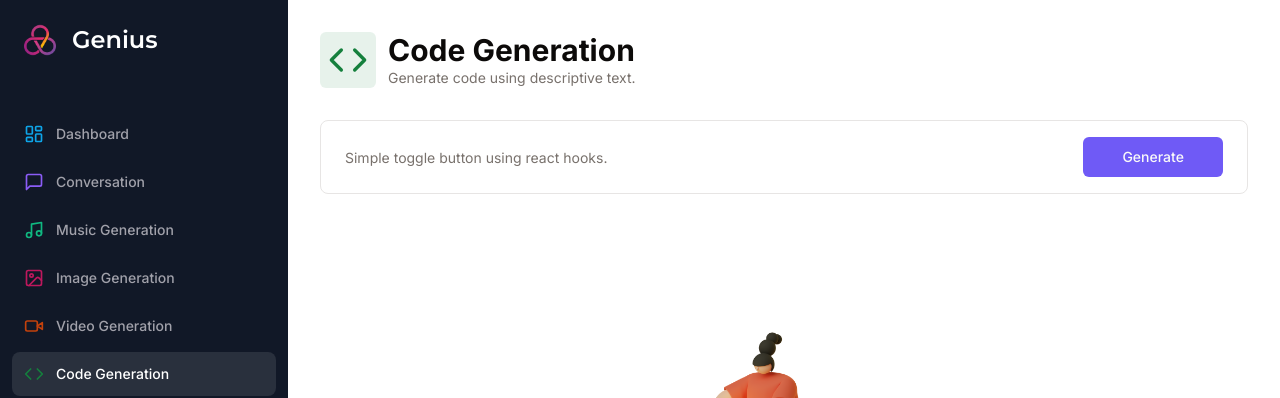
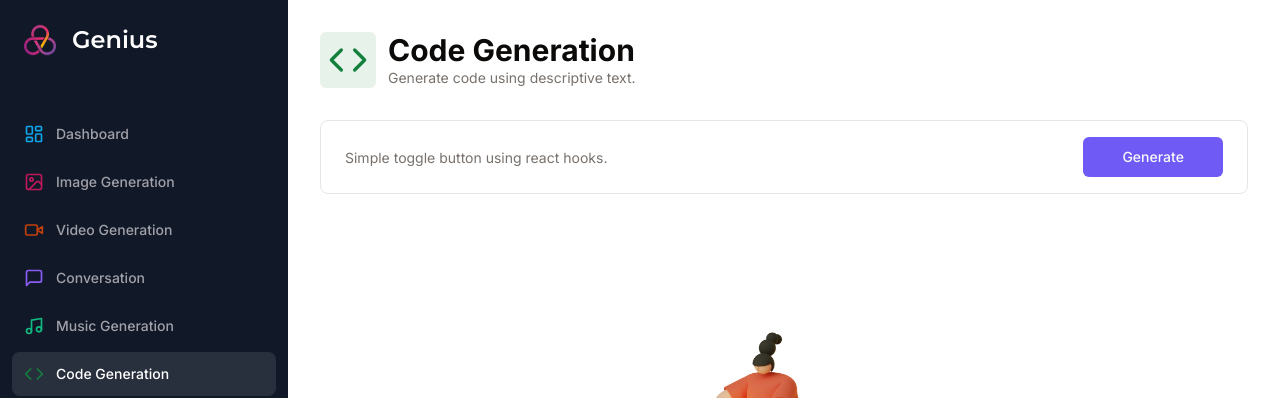
Before and after one commit to Naruto0829/next13-ai-saas, a Next.js app: page /code in a window 1280 px wide. Shown: the top 398 px of the page. Built offline with nearby package versions, Linux system fonts and the light colour scheme; no server answers.

Commit message:
feat: reorder

```diff
--- a/components/sidebar.tsx
+++ b/components/sidebar.tsx
@@ -23,6 +23,18 @@ const routes = [
     color: "text-sky-500"
   },
   {
+    label: 'Image Generation',
+    icon: ImageIcon,
+    color: "text-pink-700",
+    href: '/image',
+  },
+  {
+    label: 'Video Generation',
+    icon: VideoIcon,
+    color: "text-orange-700",
+    href: '/video',
+  },
+  {
     label: 'Conversation',
     icon: MessageSquare,
     href: '/conversation',
@@ -33,18 +45,6 @@ const routes = [
     icon: Music,
     color: "text-emerald-500",
     href: '/music',
-  },
-  {
-    label: 'Image Generation',
-    icon: ImageIcon,
-    color: "text-pink-700",
-    href: '/image',
-  },
-  {
-    label: 'Video Generation',
-    icon: VideoIcon,
-    color: "text-orange-700",
-    href: '/video',
   },
   {
     label: 'Code Generation',
```
